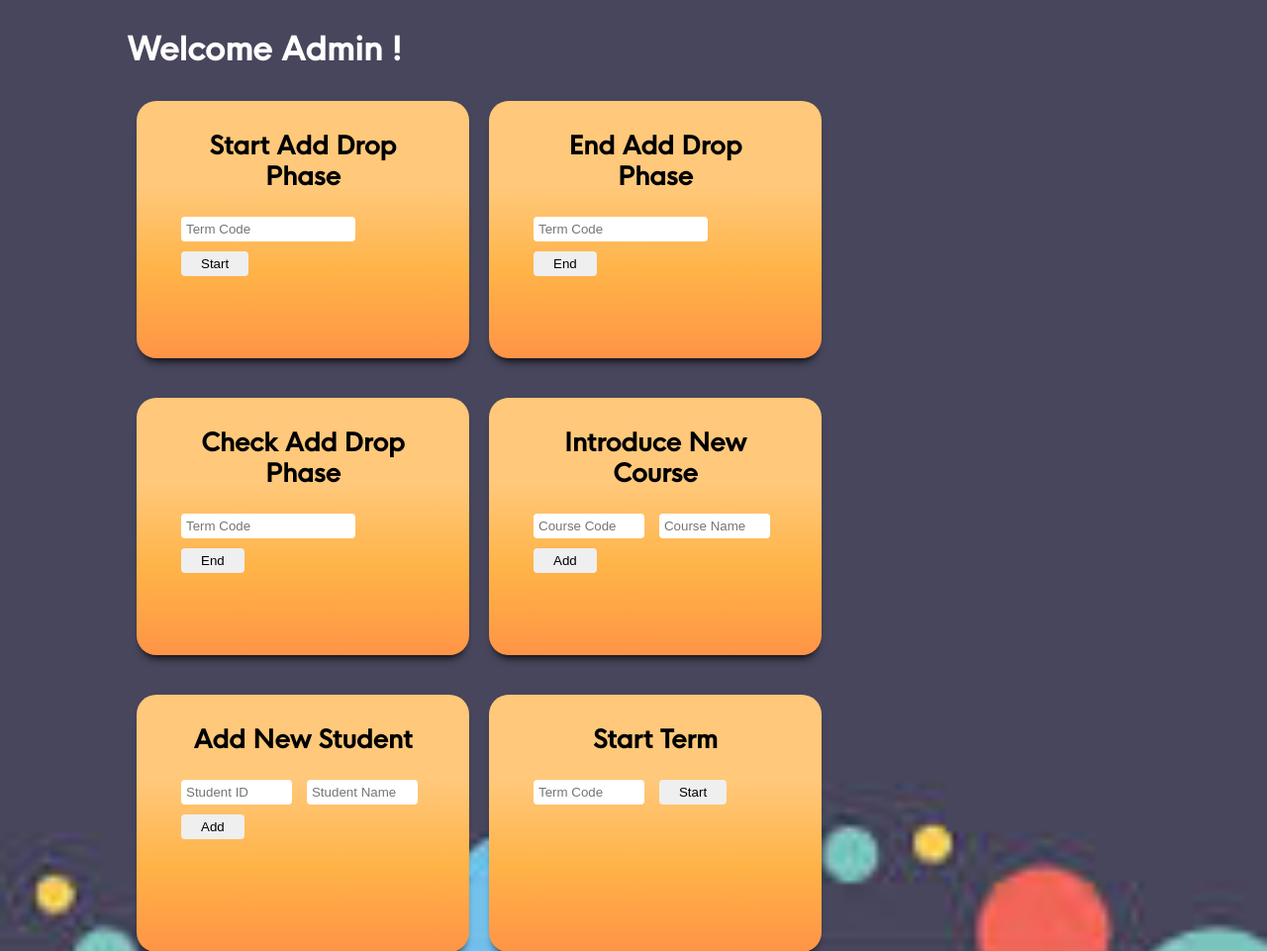
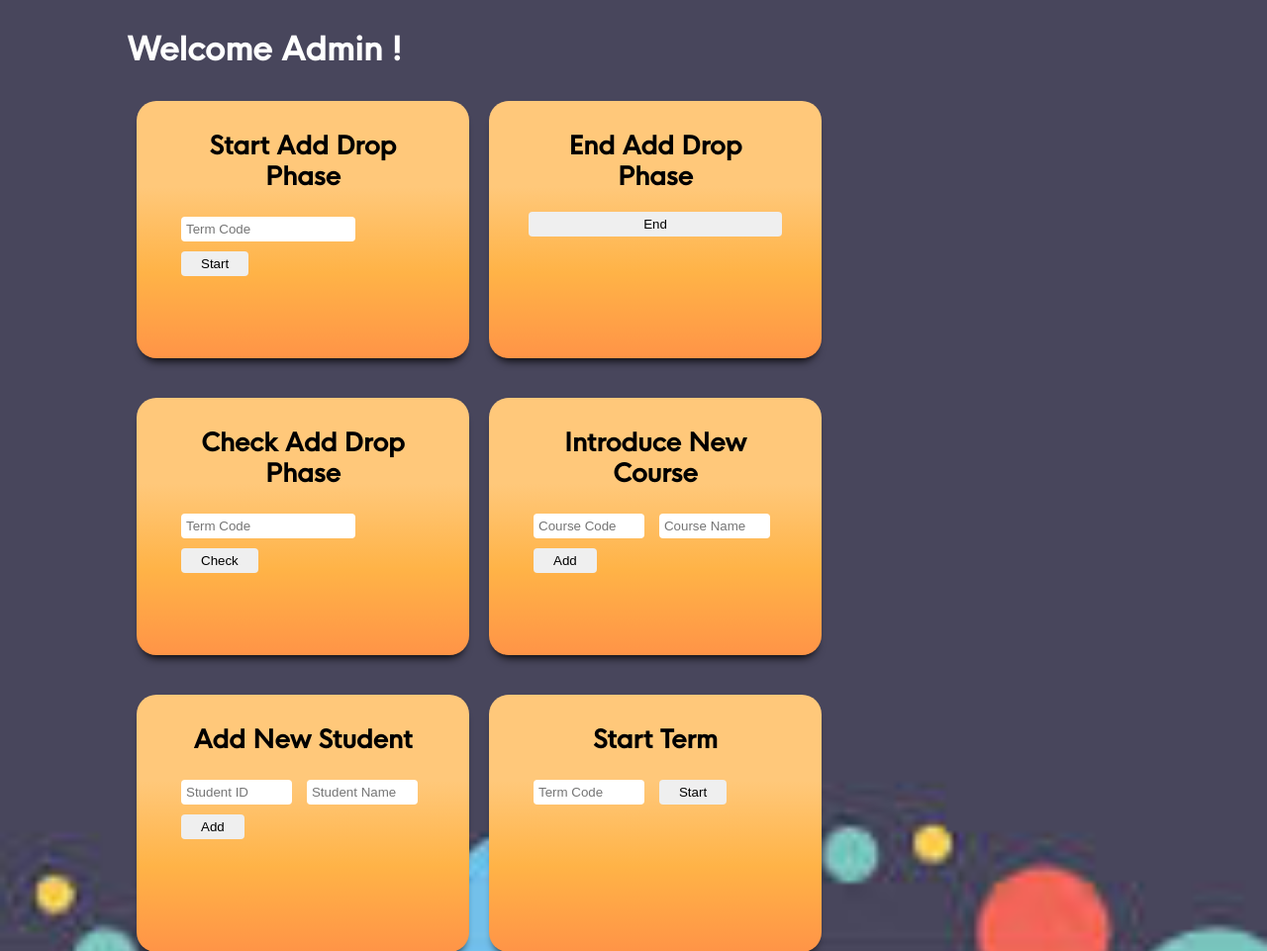
Before and after one commit to aarunishsinha/Course-Management-System, a Flask app: template templates/Admin.html in a window 1280 px wide. Shown: the part 63-1024 px from the top of the page at 99% size. Run offline with Flask 2, Linux system fonts and the light colour scheme; the template is opened without the code that fills it, so the values that code supplies are empty; some libraries are stand-ins or nearby versions.

Commit message:
Remove Term Code input from admin end add drop phase Rename Button to "check" in is add drop on

```diff
--- a/static/css/Admin.css
+++ b/static/css/Admin.css
@@ -12,3 +12,8 @@
   background: #ffb347;
   background-image: linear-gradient(#ffc87a,#ffc87a,#ffb347,#ff9447);
 }
+
+#End{
+  width: 100%;
+  margin: auto;
+}
--- a/templates/Admin.html
+++ b/templates/Admin.html
@@ -18,8 +18,8 @@
 <div class="InstructorBoxes adminBoxes addDropEnd">
   <h2>End Add Drop Phase</h2>
   <form class="" action="/adminScreen/endAddDrop" method="post">
-    <input type="text" name="TC" placeholder="Term Code">
-    <input type="submit" name="submit" value="End">
+    <!-- <input type="text" name="TC" placeholder="Term Code"> -->
+    <input id = "End" type="submit" name="submit" value="End">
     {% if endMsg != "" %}
       <p>{{endMsg}}</p>
     {% endif %}
@@ -31,7 +31,7 @@
   <h2>Check Add Drop Phase</h2>
   <form class="" action="/adminScreen/isAddDropOn" method="post">
     <input type="text" name="TC" placeholder="Term Code">
-    <input type="submit" name="submit" value="End">
+    <input type="submit" name="submit" value="Check">
     {% if checkMsg != "" %}
       <p>{{checkMsg}}</p>
     {% endif %}
```
